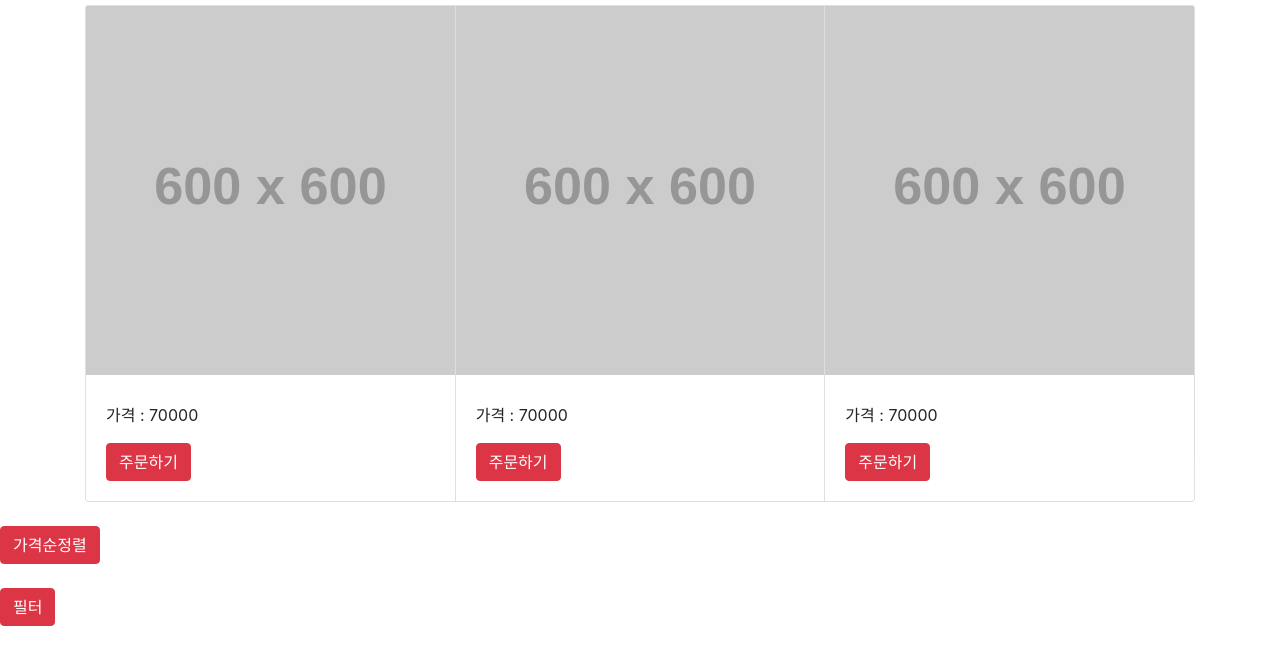
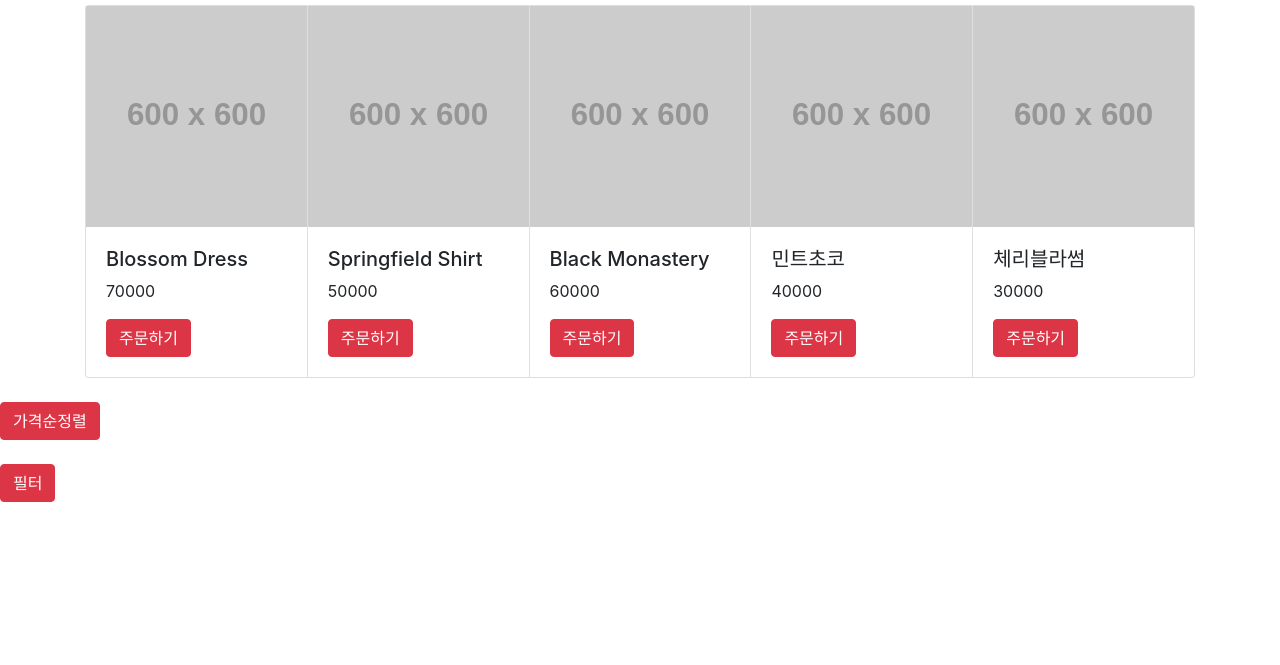
Before and after one commit to ddangju/jquery-tutorial, a plain HTML site: page shopping.html in a window 1280 px wide. Shown: the part 51-716 px from the top of the page. Drawn offline with nearby package versions, Linux system fonts and the light colour scheme; placeholder pictures from the web are drawn by us.

Commit message:
오름차순정렬, 금액필터기능구현

```diff
--- a/shopping.css
+++ b/shopping.css
@@ -0,0 +1,3 @@
+.hidden {
+  display: none;
+}
--- a/shopping.html
+++ b/shopping.html
@@ -29,31 +29,15 @@
       crossorigin="anonymous"
     ></script>
     <script src="sort.js"></script>
-    <div class="card-group container">
-      <div class="card">
+    <div class="card-group container" id="cardContainer">
+      <!-- <div class="card">
         <img src="https://via.placeholder.com/600" />
         <div class="card-body">
           <h5 class="title"></h5>
-          <p class="price">가격 : 70000</p>
-          <button class="btn btn-danger">주문하기</button>
+          <p class="price"></p>
+          <button class="btn btn-danger"></button>
         </div>
-      </div>
-      <div class="card">
-        <img src="https://via.placeholder.com/600" />
-        <div class="card-body">
-          <h5 class="title"></h5>
-          <p class="price">가격 : 70000</p>
-          <button class="btn btn-danger">주문하기</button>
-        </div>
-      </div>
-      <div class="card">
-        <img src="https://via.placeholder.com/600" />
-        <div class="card-body">
-          <h5 class="title"></h5>
-          <p class="price">가격 : 70000</p>
-          <button class="btn btn-danger">주문하기</button>
-        </div>
-      </div>
+      </div> -->
     </div>
     <div class="btnContainer my-4">
       <button class="btn btn-danger" id="sortPrice">가격순정렬</button>
@@ -65,20 +49,51 @@
     <script>
       ///서버가 보낸 쇼핑몰 상품데이터
       let products = [
-        { id: 0, price: 70000, title: "Blossom Dress" },
-        { id: 1, price: 50000, title: "Springfield Shirt" },
-        { id: 2, price: 60000, title: "Black Monastery" },
+        { price: 70000, title: "Blossom Dress" },
+        { price: 50000, title: "Springfield Shirt" },
+        { price: 60000, title: "Black Monastery" },
+        { price: 40000, title: "민트초코" },
+        { price: 30000, title: "체리블라썸" },
       ];
 
       ///sort() 문자정렬
 
       //어레이.sort(콜백함수(){})
+      // id
+
+      for (let i = 0; i < products.length; i++) {
+        products[i].id = i;
+        const cardContainer = document.getElementById("cardContainer");
+        const card = document.createElement("div");
+        card.className = "card";
+        const img = document.createElement("img");
+        img.src = "https://via.placeholder.com/600";
+        const cardBody = document.createElement("div");
+        cardBody.className = "card-body";
+        const title = document.createElement("h5");
+        title.className = "title";
+        title.innerText = products[i].title;
+        const price = document.createElement("p");
+        price.className = "price";
+        price.innerText = products[i].price;
+        const btn = document.createElement("button");
+        btn.className = "btn btn-danger";
+        btn.innerText = "주문하기";
+
+        cardBody.appendChild(title);
+        cardBody.appendChild(price);
+        cardBody.appendChild(btn);
+
+        card.appendChild(img);
+        card.appendChild(cardBody);
+        cardContainer.appendChild(card);
+      }
 
       $("#sortPrice").click(function () {
         products.sort(function (a, b) {
           return a.price - b.price;
         });
-        for (let i = 0; i < 3; i++) {
+        for (let i = 0; i < products.length; i++) {
           $(".title").eq(i).html(products[i].title);
           $(".price")
             .eq(i)
@@ -86,11 +101,18 @@
         }
       });
 
-      $("#filterBtn").click(function () {
-        const filter2 = products.filter(function (item) {
-          return item.price > 50000;
+      $("#filterBtn").click(() => {
+        const price = document.getElementsByClassName("price");
+        Array.from(price).forEach((item) => {
+          if (
+            item.innerText < 40000 &&
+            item.parentElement.parentElement.className !== "card hidden"
+          ) {
+            item.parentElement.parentElement.className = "card hidden";
+          } else {
+            item.parentElement.parentElement.className = "card";
+          }
         });
-        console.log(filter2);
       });
     </script>
   </body>
```
Also changed, not shown: bootStrap.html (+2 -2 lines), form.js (+12 -12 lines), tap.js (+11 -8 lines).
